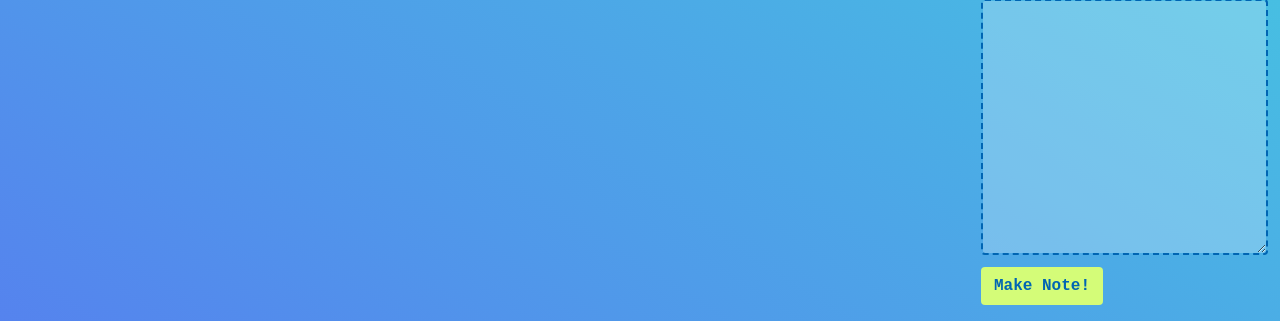
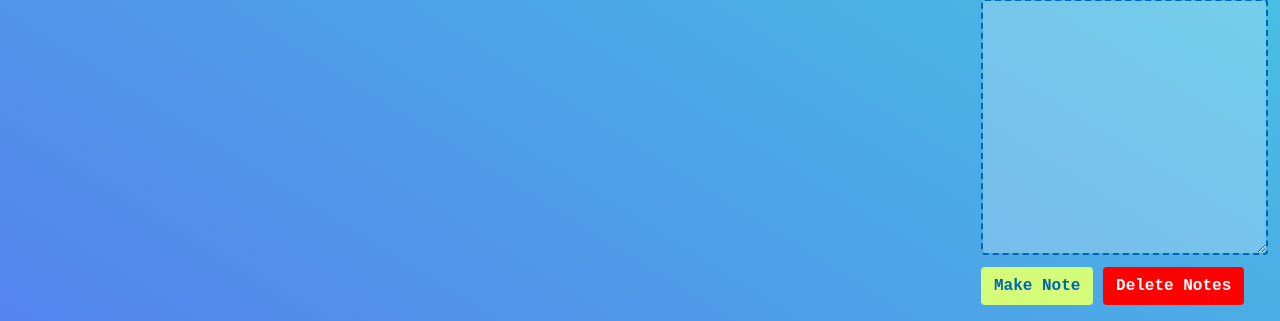
Before and after one commit to ernara/Good, a Flask app: page / in a window 1280 px wide. Shown: the part 479-800 px from the top of the page. Run offline with Flask 3, Linux system fonts and the light colour scheme; tables that the repository leaves empty hold one stand-in row (values such as "Sample post").

Commit message:
added delete all notes functionallity

```diff
--- a/routers/note_router.py
+++ b/routers/note_router.py
@@ -60,3 +60,15 @@ def delete_note(id):
         return jsonify({'message': 'Note deleted', 'id': deleted_note.id})
     else:
         return jsonify({'message': 'Note not found'})
+
+from flask import jsonify, request
+
+@note_router.route('/notes', methods=['DELETE'])
+def delete_all_notes():
+    deleted_count = Note.query.delete()
+    db.session.commit()
+
+    if deleted_count > 0:
+        return jsonify({'message': f'{deleted_count} notes deleted'})
+    else:
+        return jsonify({'message': 'No notes found to delete'})
--- a/static/scripts/note_api.js
+++ b/static/scripts/note_api.js
@@ -32,4 +32,15 @@ function deleteNoteOnServer(noteId) {
     });
 }
 
-export {createNoteOnServer, deleteNoteOnServer, GetNotesFromServer};
+function deleteAllNotesOnServer() {
+    return new Promise(function(resolve, reject) {
+        $.ajax({
+            url: "/notes",
+            type: "DELETE",
+            success: resolve,
+            error: reject
+        });
+    });
+}
+
+export {createNoteOnServer, deleteNoteOnServer, GetNotesFromServer, deleteAllNotesOnServer};
--- a/static/scripts/note_view.js
+++ b/static/scripts/note_view.js
@@ -2,12 +2,14 @@ const noteTitleInput = $('#note-title');
 const noteTextInput = $('#note-text');
 const noteArea = $('#notes-container');
 
-import {createNoteOnServer, deleteNoteOnServer, GetNotesFromServer } from "./note_api.js";
+import {createNoteOnServer, deleteNoteOnServer, GetNotesFromServer, deleteAllNotesOnServer } from "./note_api.js";
 
 $(document).ready(function() {
 
     const createNoteButton = $('#create-note');
     createNoteButton.on('click', createNoteOnSite);
+    const deleteNotesButton = $('#delete-notes');
+    deleteNotesButton.on('click', deleteAllNotesOnSite);
 
     async function createNoteOnSite() {
 
@@ -62,7 +64,7 @@ $(document).ready(function() {
         }
     }
 
-    loadNotesOnSite();
+
 
 
     function applyDeleteListener(noteElement) {
@@ -71,6 +73,14 @@ $(document).ready(function() {
             $(this).closest('.note' + noteId).remove();
             deleteNoteOnServer(noteId);
         });
+    }
+
+    async function deleteAllNotesOnSite() {
+        const confirmed = confirm("Are you sure you want to delete all notes?");
+        if (confirmed) {
+            await deleteAllNotesOnServer();
+            noteArea.empty();
+        }
     }
 
 
@@ -82,4 +92,6 @@ $(document).ready(function() {
         noteTitleInput.val('');
         noteTextInput.val('');
     }
+
+    loadNotesOnSite();
 });
--- a/static/styles/style.css
+++ b/static/styles/style.css
@@ -85,6 +85,7 @@ body {
   border: 2px dashed #ffffff;
   outline: none;
 }
+
 button.button {
   -moz-user-select: none;
   -ms-user-select: none;
@@ -103,3 +104,8 @@ button.button {
   user-select: none;
   vertical-align: middle;
 }
+
+button.delete-button {
+  background-color: red;
+  color: white;
+}
--- a/templates/index.html
+++ b/templates/index.html
@@ -21,7 +21,8 @@
             cols="24"
             rows="10"
         ></textarea>
-        <button class="button" id="create-note">Make Note!</button>
+        <button class="button" id="create-note">Make Note</button>
+        <button class="button delete-button" id="delete-notes">Delete Notes</button>
     </div>
 </body>
 </html>
```
Lines whose indentation alone changed are shown as unchanged.
